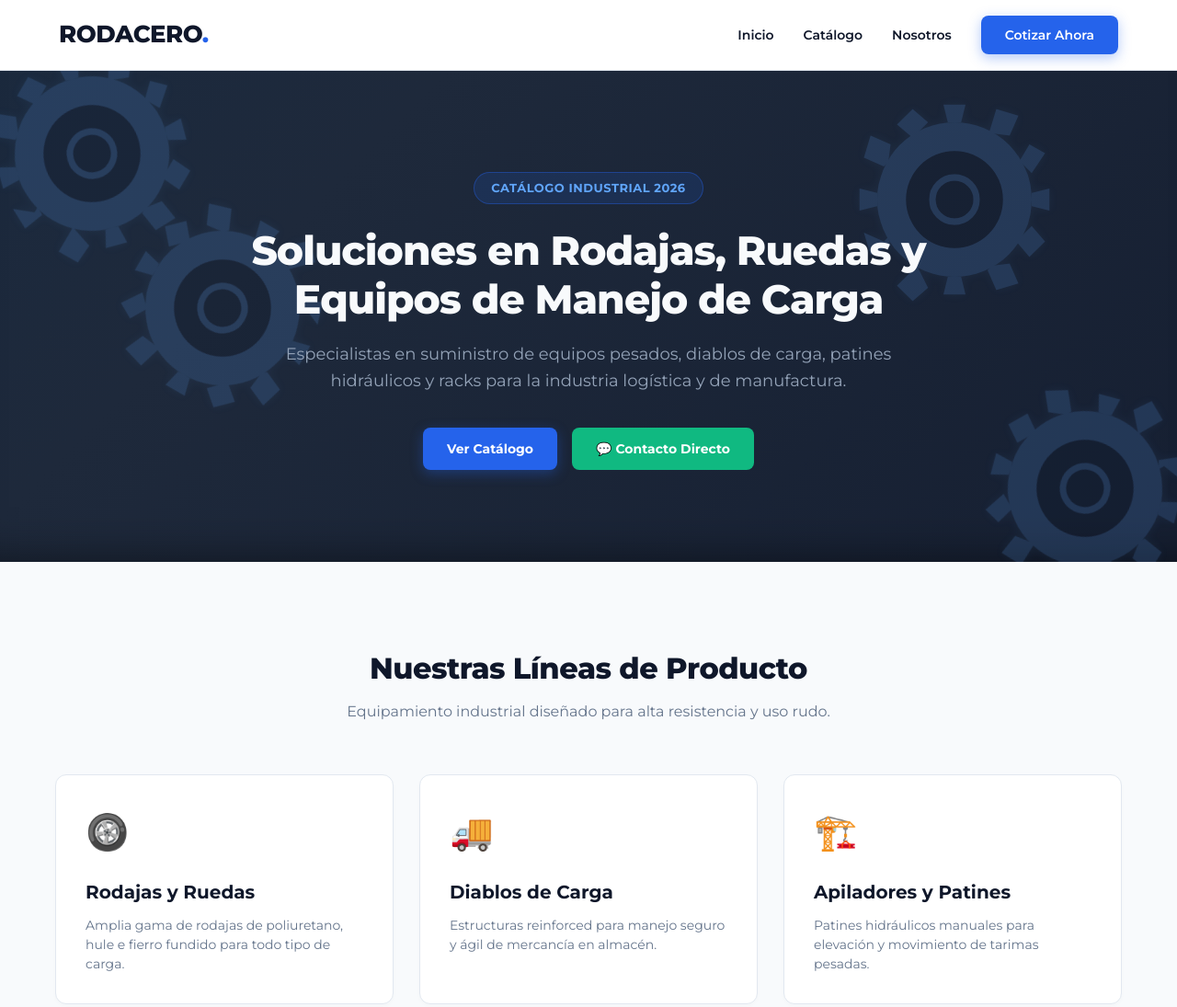
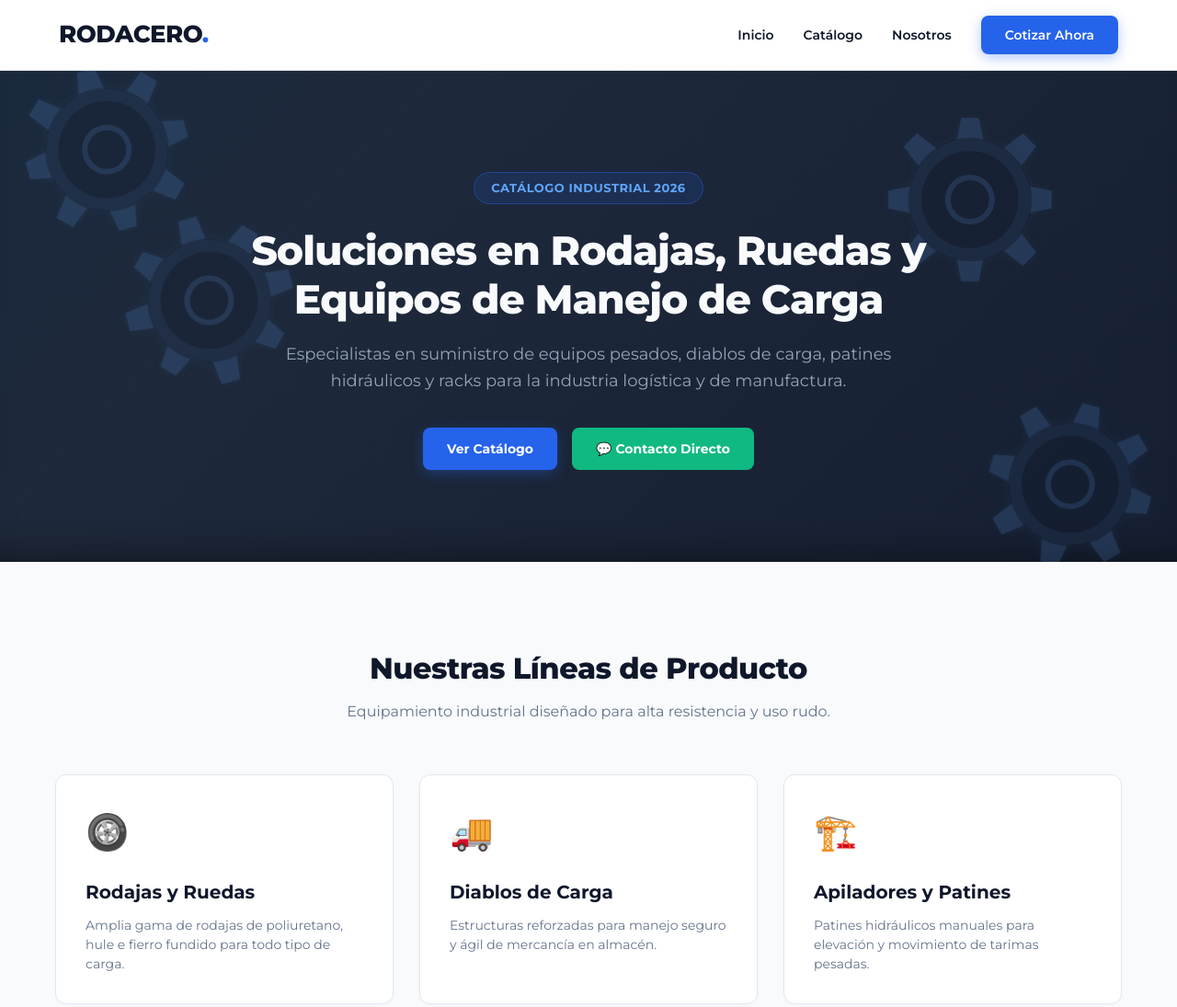
Before and after one commit to jmanruizro-tech/Rodacero, a plain HTML site: page index.html in a window 1280 px wide. Shown: the top 1095 px of the page at 92% size. Drawn offline with Linux system fonts and the light colour scheme.

Commit message:
Update index.html

```diff
--- a/index.html
+++ b/index.html
@@ -5,12 +5,10 @@
     <meta name="viewport" content="width=device-width, initial-scale=1.0">
     <title>Rodacero | Soluciones Industriales, Rodajas y Equipos de Carga</title>
     <link rel="stylesheet" href="styles.css">
-    <!-- Fuente Google Montserrat -->
     <link href="https://fonts.googleapis.com/css2?family=Montserrat:wght@400;500;600;700;800&display=swap" rel="stylesheet">
 </head>
 <body>
 
-    <!-- Encabezado / Navbar -->
     <header class="navbar">
         <div class="container nav-container">
             <a href="#" class="logo">RODACERO<span>.</span></a>
@@ -25,45 +23,38 @@
         </div>
     </header>
 
-    <!-- Hero Section con Engranes Animados Paramétricos al Fondo -->
     <section id="inicio" class="hero">
 
-        <!-- 1. Capa de Fondo: Engranes Industriales CAD (12 Dientes Simétricos) -->
         <div class="gears-bg-container">
-            <!-- Engranaje 1 (Izquierda Arriba - Transmisión Primaria) -->
             <svg class="gear gear-main" viewBox="0 0 100 100">
-                <path d="M50,15 L53,15 L55,7 L45,7 L47,15 L50,15 Z M67,20 L69,22 L76,16 L69,9 L62,15 L67,20 Z M80,33 L82,35 L91,31 L88,21 L79,25 L80,33 Z M85,50 L85,53 L93,55 L93,45 L85,47 L85,50 Z M80,67 L82,69 L89,76 L96,69 L90,62 L80,67 Z M67,80 L69,82 L65,91 L75,88 L71,79 L67,80 Z M50,85 L53,85 L55,93 L45,93 L47,85 L50,85 Z M33,80 L35,82 L31,91 L21,88 L25,79 L33,80 Z M20,67 L22,69 L16,76 L9,69 L15,62 L20,67 Z M15,50 L15,53 L7,55 L7,45 L15,47 L15,50 Z M20,33 L22,35 L9,31 L12,21 L21,25 L20,33 Z M33,20 L35,22 L25,16 L29,9 L38,15 L33,20 Z" fill="currentColor"/>
-                <circle cx="50" cy="50" r="35" fill="currentColor"/>
-                <circle cx="50" cy="50" r="22" fill="#0f172a"/>
-                <circle cx="50" cy="50" r="10" fill="none" stroke="currentColor" stroke-width="3"/>
+                <path d="M46,6 L54,6 L56,16 A36,36 0 0,1 65,20 L74,13 L80,19 L73,28 A36,36 0 0,1 77,37 L87,39 L87,47 L77,49 A36,36 0 0,1 73,58 L80,67 L74,73 L65,66 A36,36 0 0,1 56,70 L54,80 L46,80 L44,70 A36,36 0 0,1 35,66 L26,73 L20,67 L27,58 A36,36 0 0,1 23,49 L13,47 L13,39 L23,37 A36,36 0 0,1 27,28 L20,19 L26,13 L35,20 A36,36 0 0,1 44,16 Z" fill="currentColor"/>
+                <circle cx="50" cy="43" r="28" fill="#0f172a" opacity="0.6"/>
+                <circle cx="50" cy="43" r="22" fill="#0f172a"/>
+                <circle cx="50" cy="43" r="10" fill="none" stroke="currentColor" stroke-width="2.5" opacity="0.8"/>
             </svg>
 
-            <!-- Engranaje 2 (Izquierda Abajo - Acoplado con Desfase de 15 deg) -->
             <svg class="gear gear-secondary" viewBox="0 0 100 100">
-                <path d="M50,15 L53,15 L55,7 L45,7 L47,15 L50,15 Z M67,20 L69,22 L76,16 L69,9 L62,15 L67,20 Z M80,33 L82,35 L91,31 L88,21 L79,25 L80,33 Z M85,50 L85,53 L93,55 L93,45 L85,47 L85,50 Z M80,67 L82,69 L89,76 L96,69 L90,62 L80,67 Z M67,80 L69,82 L65,91 L75,88 L71,79 L67,80 Z M50,85 L53,85 L55,93 L45,93 L47,85 L50,85 Z M33,80 L35,82 L31,91 L21,88 L25,79 L33,80 Z M20,67 L22,69 L16,76 L9,69 L15,62 L20,67 Z M15,50 L15,53 L7,55 L7,45 L15,47 L15,50 Z M20,33 L22,35 L9,31 L12,21 L21,25 L20,33 Z M33,20 L35,22 L25,16 L29,9 L38,15 L33,20 Z" fill="currentColor"/>
-                <circle cx="50" cy="50" r="35" fill="currentColor"/>
-                <circle cx="50" cy="50" r="22" fill="#0f172a"/>
-                <circle cx="50" cy="50" r="10" fill="none" stroke="currentColor" stroke-width="3"/>
+                <path d="M46,6 L54,6 L56,16 A36,36 0 0,1 65,20 L74,13 L80,19 L73,28 A36,36 0 0,1 77,37 L87,39 L87,47 L77,49 A36,36 0 0,1 73,58 L80,67 L74,73 L65,66 A36,36 0 0,1 56,70 L54,80 L46,80 L44,70 A36,36 0 0,1 35,66 L26,73 L20,67 L27,58 A36,36 0 0,1 23,49 L13,47 L13,39 L23,37 A36,36 0 0,1 27,28 L20,19 L26,13 L35,20 A36,36 0 0,1 44,16 Z" fill="currentColor"/>
+                <circle cx="50" cy="43" r="28" fill="#0f172a" opacity="0.6"/>
+                <circle cx="50" cy="43" r="22" fill="#0f172a"/>
+                <circle cx="50" cy="43" r="10" fill="none" stroke="currentColor" stroke-width="2.5" opacity="0.8"/>
             </svg>
 
-            <!-- Engranaje 3 (Derecha Abajo - Transmisión Simétrica) -->
             <svg class="gear gear-right" viewBox="0 0 100 100">
-                <path d="M50,15 L53,15 L55,7 L45,7 L47,15 L50,15 Z M67,20 L69,22 L76,16 L69,9 L62,15 L67,20 Z M80,33 L82,35 L91,31 L88,21 L79,25 L80,33 Z M85,50 L85,53 L93,55 L93,45 L85,47 L85,50 Z M80,67 L82,69 L89,76 L96,69 L90,62 L80,67 Z M67,80 L69,82 L65,91 L75,88 L71,79 L67,80 Z M50,85 L53,85 L55,93 L45,93 L47,85 L50,85 Z M33,80 L35,82 L31,91 L21,88 L25,79 L33,80 Z M20,67 L22,69 L16,76 L9,69 L15,62 L20,67 Z M15,50 L15,53 L7,55 L7,45 L15,47 L15,50 Z M20,33 L22,35 L9,31 L12,21 L21,25 L20,33 Z M33,20 L35,22 L25,16 L29,9 L38,15 L33,20 Z" fill="currentColor"/>
-                <circle cx="50" cy="50" r="35" fill="currentColor"/>
-                <circle cx="50" cy="50" r="22" fill="#0f172a"/>
-                <circle cx="50" cy="50" r="10" fill="none" stroke="currentColor" stroke-width="3"/>
+                <path d="M46,6 L54,6 L56,16 A36,36 0 0,1 65,20 L74,13 L80,19 L73,28 A36,36 0 0,1 77,37 L87,39 L87,47 L77,49 A36,36 0 0,1 73,58 L80,67 L74,73 L65,66 A36,36 0 0,1 56,70 L54,80 L46,80 L44,70 A36,36 0 0,1 35,66 L26,73 L20,67 L27,58 A36,36 0 0,1 23,49 L13,47 L13,39 L23,37 A36,36 0 0,1 27,28 L20,19 L26,13 L35,20 A36,36 0 0,1 44,16 Z" fill="currentColor"/>
+                <circle cx="50" cy="43" r="28" fill="#0f172a" opacity="0.6"/>
+                <circle cx="50" cy="43" r="22" fill="#0f172a"/>
+                <circle cx="50" cy="43" r="10" fill="none" stroke="currentColor" stroke-width="2.5" opacity="0.8"/>
             </svg>
 
-            <!-- Engranaje 4 (Derecha Arriba - Acoplado con Desfase) -->
             <svg class="gear gear-small-top" viewBox="0 0 100 100">
-                <path d="M50,15 L53,15 L55,7 L45,7 L47,15 L50,15 Z M67,20 L69,22 L76,16 L69,9 L62,15 L67,20 Z M80,33 L82,35 L91,31 L88,21 L79,25 L80,33 Z M85,50 L85,53 L93,55 L93,45 L85,47 L85,50 Z M80,67 L82,69 L89,76 L96,69 L90,62 L80,67 Z M67,80 L69,82 L65,91 L75,88 L71,79 L67,80 Z M50,85 L53,85 L55,93 L45,93 L47,85 L50,85 Z M33,80 L35,82 L31,91 L21,88 L25,79 L33,80 Z M20,67 L22,69 L16,76 L9,69 L15,62 L20,67 Z M15,50 L15,53 L7,55 L7,45 L15,47 L15,50 Z M20,33 L22,35 L9,31 L12,21 L21,25 L20,33 Z M33,20 L35,22 L25,16 L29,9 L38,15 L33,20 Z" fill="currentColor"/>
-                <circle cx="50" cy="50" r="35" fill="currentColor"/>
-                <circle cx="50" cy="50" r="22" fill="#0f172a"/>
-                <circle cx="50" cy="50" r="10" fill="none" stroke="currentColor" stroke-width="3"/>
+                <path d="M46,6 L54,6 L56,16 A36,36 0 0,1 65,20 L74,13 L80,19 L73,28 A36,36 0 0,1 77,37 L87,39 L87,47 L77,49 A36,36 0 0,1 73,58 L80,67 L74,73 L65,66 A36,36 0 0,1 56,70 L54,80 L46,80 L44,70 A36,36 0 0,1 35,66 L26,73 L20,67 L27,58 A36,36 0 0,1 23,49 L13,47 L13,39 L23,37 A36,36 0 0,1 27,28 L20,19 L26,13 L35,20 A36,36 0 0,1 44,16 Z" fill="currentColor"/>
+                <circle cx="50" cy="43" r="28" fill="#0f172a" opacity="0.6"/>
+                <circle cx="50" cy="43" r="22" fill="#0f172a"/>
+                <circle cx="50" cy="43" r="10" fill="none" stroke="currentColor" stroke-width="2.5" opacity="0.8"/>
             </svg>
         </div>
 
-        <!-- 2. Capa Frontal: Contenido Principal y Botones -->
         <div class="container hero-content">
             <span class="badge">Catálogo Industrial 2026</span>
             <h1>Soluciones en Rodajas, Ruedas y Equipos de Manejo de Carga</h1>
@@ -76,7 +67,6 @@
 
     </section>
 
-    <!-- Catálogo de Productos -->
     <section id="catalogo" class="products-section container">
         <div class="section-title">
             <h2>Nuestras Líneas de Producto</h2>
@@ -93,7 +83,7 @@
             <div class="product-card">
                 <div class="card-icon">🚚</div>
                 <h3>Diablos de Carga</h3>
-                <p>Estructuras reinforced para manejo seguro y ágil de mercancía en almacén.</p>
+                <p>Estructuras reforzadas para manejo seguro y ágil de mercancía en almacén.</p>
             </div>
 
             <div class="product-card">
@@ -122,7 +112,6 @@
         </div>
     </section>
 
-    <!-- Sección de Contacto Directo -->
     <section id="contacto" class="contact-section">
         <div class="container contact-info">
             <h2>¿Necesitas una cotización para tu empresa?</h2>
@@ -135,7 +124,6 @@
         </div>
     </section>
 
-    <!-- Footer -->
     <footer>
         <div class="container">
             <p>&copy; 2026 Rodacero. Todos los derechos reservados. Rediseño web propuesto por Genius Network Intelligence.</p>
```
